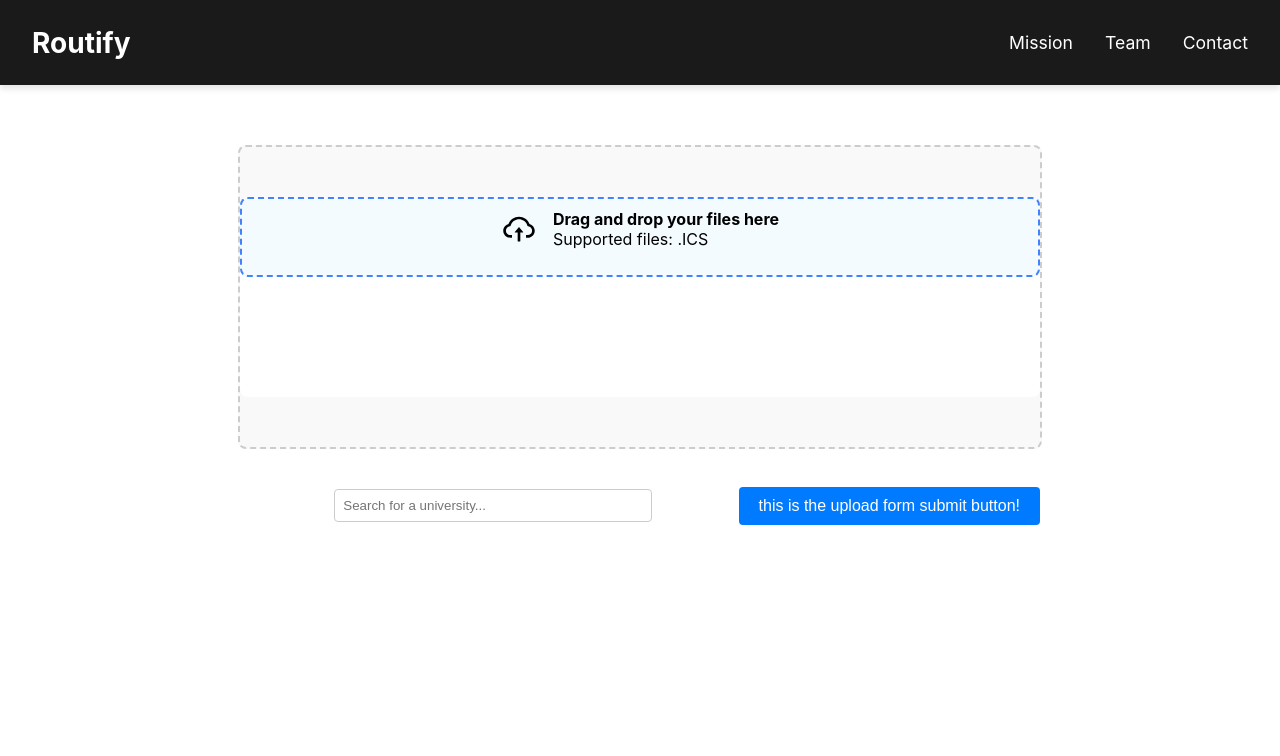
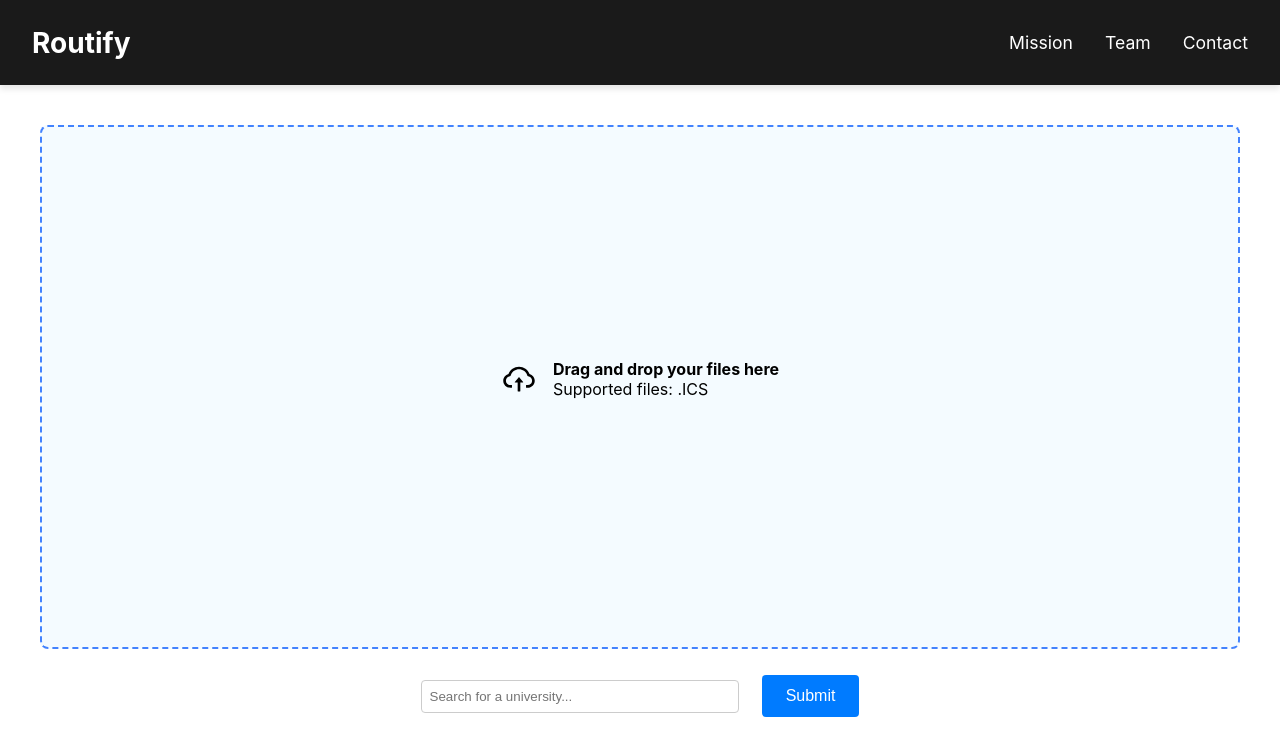
Before and after one commit to kyle-luong/routify, a React (Create React App) app in the folder frontend/: page / in a window 1280 px wide. Shown: the top 756 px of the page. Built offline with nearby package versions, Linux system fonts and the light colour scheme.

Commit message:
Modified home page css

```diff
--- a/frontend/src/components/UploadForm.jsx
+++ b/frontend/src/components/UploadForm.jsx
@@ -1,7 +1,7 @@
 import React from "react";
 import DragAndDrop from "./DragAndDrop";
 import UniversitySearch from "./UniversitySearch";
-import "../styles/UploadForm.css"; // Import the CSS file
+import "../styles/UploadForm.css";
 
 const UploadForm = () => {
     return (
@@ -11,7 +11,7 @@ const UploadForm = () => {
             </div>
             <div className="university-search-container">
                 <UniversitySearch />
-                <button className="upload-button">this is the upload form submit button!</button>
+                <button className="upload-button">Submit</button>
             </div>
         </div>
     );
--- a/frontend/src/styles/DragAndDrop.css
+++ b/frontend/src/styles/DragAndDrop.css
@@ -1,5 +1,3 @@
-/* Inspired from https://medium.com/@dprincecoder/creating-a-drag-and-drop-file-upload-component-in-react-a-step-by-step-guide-4d93b6cc21e0 */
-
 .drag-drop {
   background: #fff;
   border: 1px solid var(--border-color);
@@ -9,6 +7,8 @@
   border: 2px dashed #4282fe;
   background-color: #f4fbff;
   padding: 10px;
+  height: 500px;
+  max-height: 500px;
   display: flex;
   flex-direction: column;
   align-items: center;
@@ -48,7 +48,7 @@
     flex-direction: column;
     gap: 0.5rem;
     width: 100%;
-      height: 30vh;
+    height: 5vh;
     &__container {
       width: 100%;
       height: 100%;
@@ -93,20 +93,6 @@
     }
   }
 
-    .browse-btn {
-      display: flex;
-      align-items: center;
-      justify-content: center;
-      padding: 0.5rem 1rem;
-      border: 1px solid var(--border-color);
-      border-radius: 8px;
-      cursor: pointer;
-      background-color: var(--primary-color);
-      &:hover {
-        background-color: transparent;
-      }
-    }
-
   .success-file {
     display: flex;
     align-items: center;
--- a/frontend/src/styles/UniversitySearch.css
+++ b/frontend/src/styles/UniversitySearch.css
@@ -1,6 +1,5 @@
 .university-dropdown {
     width: 300px;
-    margin: 20px auto;
     position: relative;
   }
 
--- a/frontend/src/styles/UploadForm.css
+++ b/frontend/src/styles/UploadForm.css
@@ -1,17 +1,13 @@
 .upload-form-container {
-    max-width: 800px; /* Limit the width of the form */
-    margin: 40px auto; /* Center the form on the page */
-    padding: 20px;
+    max-width: 1200px;
+    margin: 40px auto;
     display: flex;
     flex-direction: column;
     align-items: center;
-    gap: 20px; /* Space between elements */
   }
 
   .drag-and-drop {
     width: 100%;
-    height: 300px; /* Large DragAndDrop area */
-    border: 2px dashed #ccc;
     display: flex;
     justify-content: center;
     align-items: center;
@@ -20,15 +16,17 @@
   }
 
   .university-search-container {
-    width: 100%;
+    position: relative;
+    width: 40%;
     display: flex;
+    margin-top: 350px;
     flex-direction: row;
+    justify-content: space-around;
     align-items: center;
-    gap: 10px;
   }
 
   .upload-button {
-    padding: 10px 20px;
+    padding: 12px 24px;
     font-size: 16px;
     border: none;
     background-color: #007bff;
```
Also changed, not shown: frontend/test.txt (deleted), 1 other file (tests, documents, lock files or other folders). Lines whose indentation alone changed are shown as unchanged.
